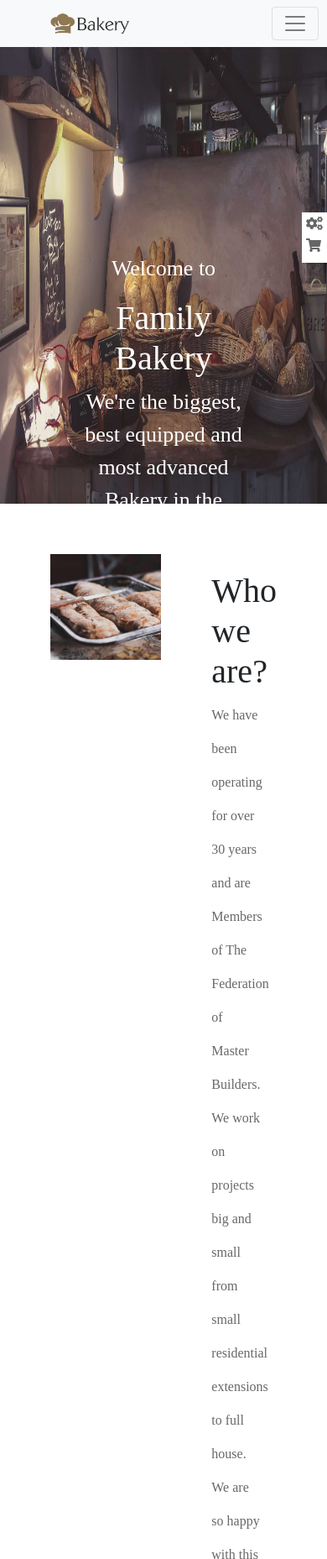
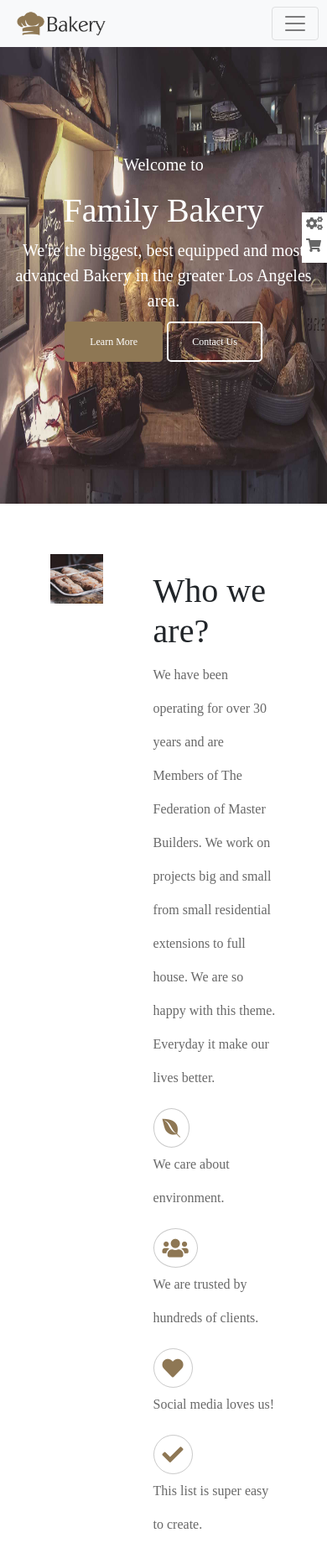
Before and after one commit to ahmedhmedo73/bakery, a plain HTML site: page index.htm in a window 390 px wide. Shown: the top 1857 px of the page at 84% size. Drawn offline with Linux system fonts and the light colour scheme.

Commit message:
whoWEAre? responsive

```diff
--- /dev/null
+++ b/css/mediaQuery.css
@@ -0,0 +1,30 @@
+/* Media Query for Mobile Devices */
+@media (max-width: 480px) {
+    .main .container{
+        font-size: 20px;
+    }
+    .main .container a{
+        font-size: 12px;
+    }
+
+}
+
+/* Media Query for low resolution  Tablets, Ipads */
+@media (min-width: 481px) and (max-width: 767px) {
+    .main .container{
+        font-size: 22px;
+    }
+    .main .container a{
+        font-size: 14px;
+    }
+}
+
+/* Media Query for Tablets Ipads portrait mode */
+@media (min-width: 768px) and (max-width: 1024px){
+    .main .container{
+        font-size: 24px;
+    }
+    .main .container a{
+        font-size: 16px;
+    }
+}
--- a/css/style.css
+++ b/css/style.css
@@ -19,7 +19,7 @@ body{
 .navbar{
     width: 100%;
     position: fixed;
-    padding: 8px 60px;
+    padding: 8px 20px;
     padding-right: 10px;
 }
 .navbar-brand{
@@ -40,14 +40,14 @@ body{
     width: 100%;    height: 600px;
     background-image: url('../images/drew-coffman-1872.jpg');
     background-size: 100% 100%;
-    overflow: hidden;
+    background-position: center;
+    display: grid;
+    justify-content: center;
+    align-items: center;
 }
 .main .container{
-    width: 60%;
     color: white;
     text-align: center;
-    margin: auto;
-    margin-top: 300px;
     font-size: 26px;
 }
 .main .container a{
@@ -69,22 +69,22 @@ body{
 }
 .who{
     padding: 60px;
-    overflow: hidden;
+    display: grid;
+    width: 100%;
 }
-.who .image,.who .dis{
-    float: left;
+.who .image{
+    grid-column: 1/2;
+
 }
 .who .dis{
-    width: 45%;
+    grid-column: 2/3;
+
     margin-top: 20px;
     padding-left: 60px;
 }
 .who .dis p{
     line-height: 40px;
     color: #686868;
-}
-.who .image{
-    width: 49%;
 }
 .who .image img{
     width: 100%;
--- a/index.htm
+++ b/index.htm
@@ -5,9 +5,10 @@
     <meta http-equiv="X-UA-Compatible" content="IE=edge">
     <meta name="viewport" content="width=device-width, initial-scale=1.0">
     <link rel="stylesheet" href="css/bootstrap.min.css" />
-    <link rel="stylesheet" href="css/style.css" />
     <link rel="stylesheet" href="css/all.min.css" />
     <link rel="stylesheet" href="css/media.css" />
+    <link rel="stylesheet" href="css/style.css" />
+    <link rel="stylesheet" href="css/mediaQuery.css" />
 </head>
 
 <body>
```
